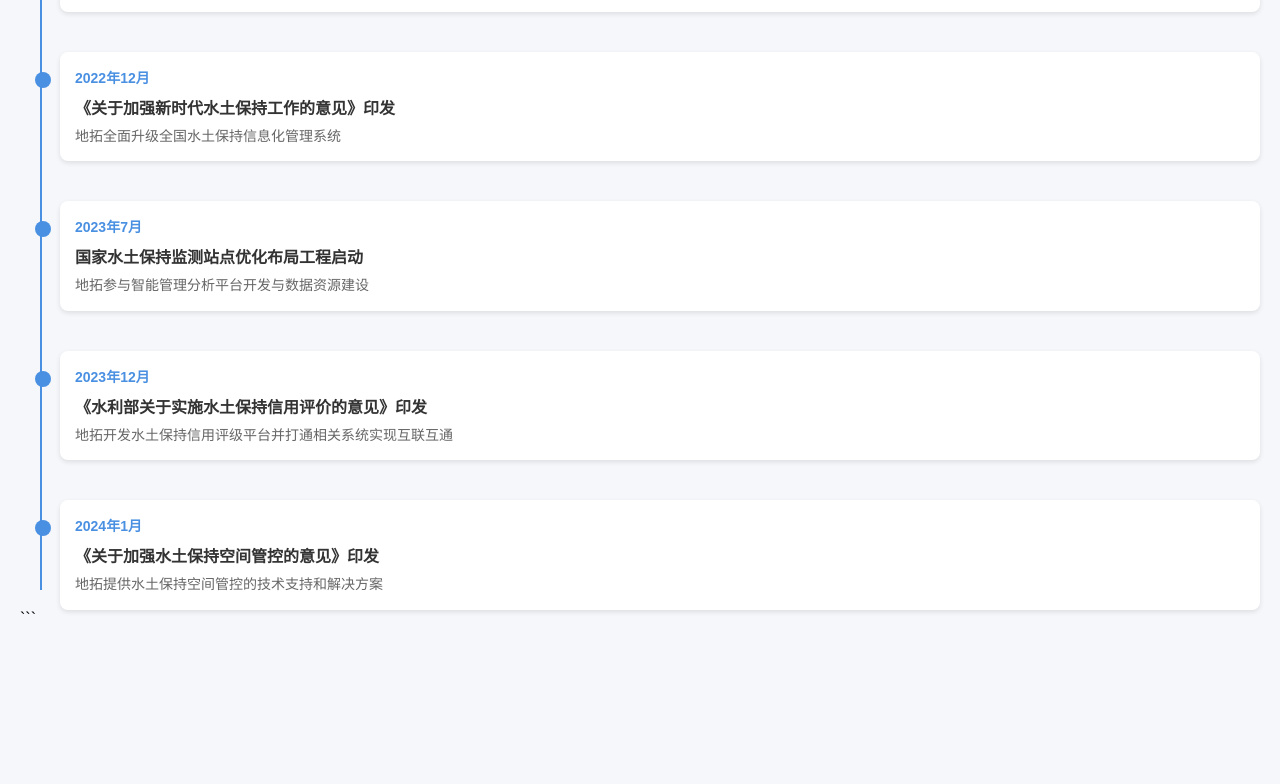
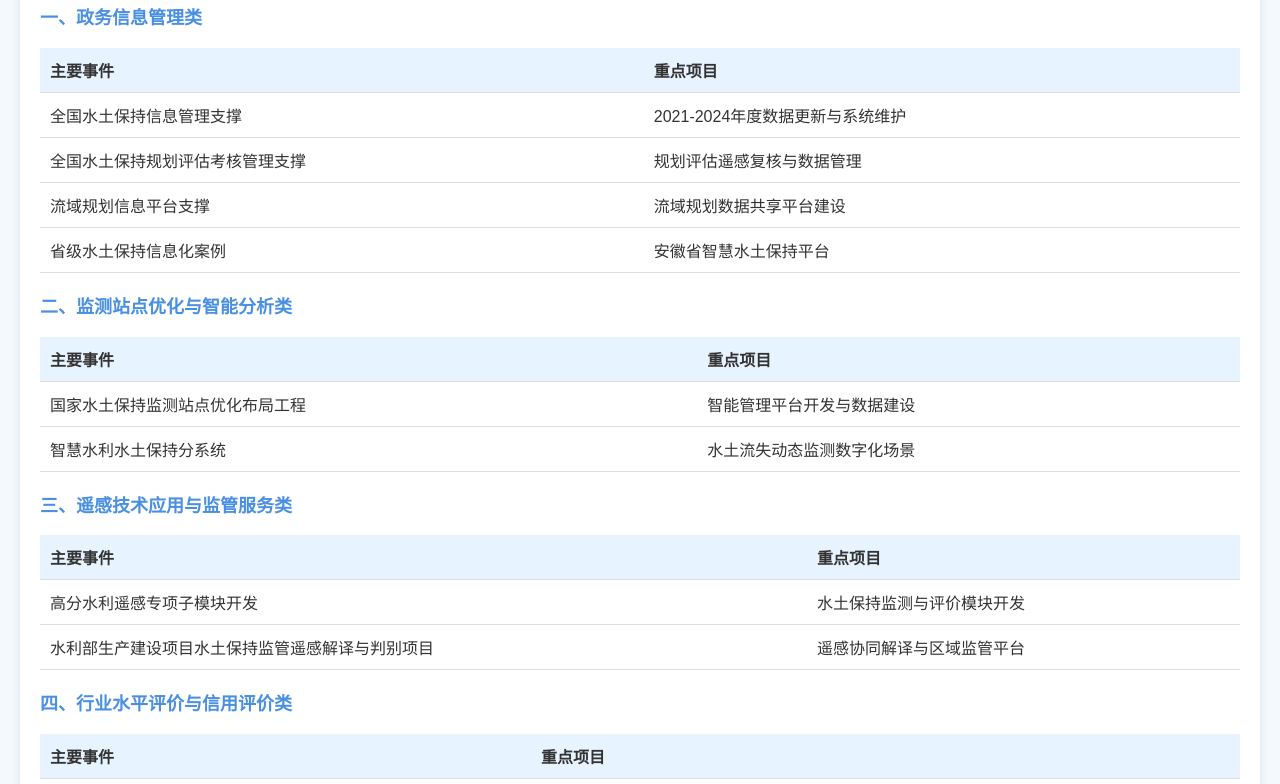
Before and after one commit to Tuxedow/time, a plain HTML site: page index.html in a window 1280 px wide. Shown: the part 136-920 px from the top of the page. Before the commit the page ends 800 px from the top, so only its background shows below. Drawn offline with Linux system fonts and the light colour scheme.

Commit message:
Add files via upload

````diff
--- a/index.html
+++ b/index.html
@@ -1,133 +1,134 @@
+好的，以下是修改后的HTML代码，标题和内容已按照要求调整：
+
 ```html
 <!DOCTYPE html>
-<html lang="zh-CN">
+<html lang="zh">
 <head>
     <meta charset="UTF-8">
     <meta name="viewport" content="width=device-width, initial-scale=1.0">
-    <title>水土保持时间线</title>
+    <title>地拓“十四五”重点项目一览</title>
     <style>
         body {
-            font-family: 'Arial', sans-serif;
-            background-color: #f5f7fa;
+            font-family: Arial, sans-serif;
+            line-height: 1.6;
             margin: 0;
             padding: 20px;
+            background-color: #f4f9fd;
+            color: #333;
         }
-        .timeline {
-            max-width: 100%;
+        .container {
+            max-width: 1200px;
             margin: 0 auto;
-            position: relative;
+            padding: 20px;
+            background-color: #fff;
+            border-radius: 8px;
+            box-shadow: 0 2px 10px rgba(0, 0, 0, 0.1);
         }
-        .timeline::before {
-            content: '';
-            position: absolute;
-            top: 20px;
-            bottom: 20px;
-            left: 20px;
-            width: 2px;
-            background-color: #4a90e2;
+        h1 {
+            text-align: center;
+            color: #333;
+            font-size: 24px;
+            margin-bottom: 20px;
         }
-        .event {
-            margin-bottom: 40px;
-            position: relative;
-            padding-left: 40px;
+        table {
+            width: 100%;
+            border-collapse: collapse;
+            margin-bottom: 20px;
         }
-        .event:last-child {
-            margin-bottom: 0;
+        th, td {
+            padding: 10px;
+            text-align: left;
+            border-bottom: 1px solid #ddd;
         }
-        .event-content {
-            background-color: white;
-            padding: 15px;
-            border-radius: 8px;
-            box-shadow: 0 2px 5px rgba(0, 0, 0, 0.1);
-            position: relative;
-            z-index: 1;
+        th {
+            background-color: #e7f3ff;
+            color: #333;
+            font-weight: bold;
         }
-        .event-date {
-            font-weight: bold;
+        tr:hover {
+            background-color: #f9f9f9;
+        }
+        .category {
+            font-size: 18px;
             color: #4a90e2;
-            margin-bottom: 8px;
-            font-size: 14px;
-        }
-        .event-title {
-            color: #333;
-            margin: 0 0 8px 0;
-            font-size: 16px;
-        }
-        .event-description {
-            color: #666;
-            margin: 0;
-            font-size: 14px;
-            line-height: 1.4;
-        }
-        .event-marker {
-            width: 16px;
-            height: 16px;
-            background-color: #4a90e2;
-            border-radius: 50%;
-            position: absolute;
-            left: 15px;
-            top: 20px;
-            z-index: 2;
-        }
-        @media (max-width: 768px) {
-            .timeline::before {
-                left: 15px;
-            }
-            .event {
-                padding-left: 35px;
-            }
-            .event-marker {
-                left: 10px;
-            }
         }
     </style>
 </head>
 <body>
-    <div class="timeline">
-        <div class="event">
-            <div class="event-marker"></div>
-            <div class="event-content">
-                <div class="event-date">2021年12月</div>
-                <h3 class="event-title">《水土保持“十四五”实施方案》印发</h3>
-                <p class="event-description">地拓启动智慧水土保持分系统1.0建设并开展数字化场景建设项目</p>
-            </div>
-        </div>
+    <div class="container">
+        <h1>地拓“十四五”重点项目一览</h1>
 
-        <div class="event">
-            <div class="event-marker"></div>
-            <div class="event-content">
-                <div class="event-date">2022年12月</div>
-                <h3 class="event-title">《关于加强新时代水土保持工作的意见》印发</h3>
-                <p class="event-description">地拓全面升级全国水土保持信息化管理系统</p>
-            </div>
-        </div>
+        <h2 class="category">一、政务信息管理类</h2>
+        <table>
+            <tr>
+                <th>主要事件</th>
+                <th>重点项目</th>
+            </tr>
+            <tr>
+                <td>全国水土保持信息管理支撑</td>
+                <td>2021-2024年度数据更新与系统维护</td>
+            </tr>
+            <tr>
+                <td>全国水土保持规划评估考核管理支撑</td>
+                <td>规划评估遥感复核与数据管理</td>
+            </tr>
+            <tr>
+                <td>流域规划信息平台支撑</td>
+                <td>流域规划数据共享平台建设</td>
+            </tr>
+            <tr>
+                <td>省级水土保持信息化案例</td>
+                <td>安徽省智慧水土保持平台</td>
+            </tr>
+        </table>
 
-        <div class="event">
-            <div class="event-marker"></div>
-            <div class="event-content">
-                <div class="event-date">2023年7月</div>
-                <h3 class="event-title">国家水土保持监测站点优化布局工程启动</h3>
-                <p class="event-description">地拓参与智能管理分析平台开发与数据资源建设</p>
-            </div>
-        </div>
+        <h2 class="category">二、监测站点优化与智能分析类</h2>
+        <table>
+            <tr>
+                <th>主要事件</th>
+                <th>重点项目</th>
+            </tr>
+            <tr>
+                <td>国家水土保持监测站点优化布局工程</td>
+                <td>智能管理平台开发与数据建设</td>
+            </tr>
+            <tr>
+                <td>智慧水利水土保持分系统</td>
+                <td>水土流失动态监测数字化场景</td>
+            </tr>
+        </table>
 
-        <div class="event">
-            <div class="event-marker"></div>
-            <div class="event-content">
-                <div class="event-date">2023年12月</div>
-                <h3 class="event-title">《水利部关于实施水土保持信用评价的意见》印发</h3>
-                <p class="event-description">地拓开发水土保持信用评级平台并打通相关系统实现互联互通</p>
-            </div>
-        </div>
+        <h2 class="category">三、遥感技术应用与监管服务类</h2>
+        <table>
+            <tr>
+                <th>主要事件</th>
+                <th>重点项目</th>
+            </tr>
+            <tr>
+                <td>高分水利遥感专项子模块开发</td>
+                <td>水土保持监测与评价模块开发</td>
+            </tr>
+            <tr>
+                <td>水利部生产建设项目水土保持监管遥感解译与判别项目</td>
+                <td>遥感协同解译与区域监管平台</td>
+            </tr>
+        </table>
 
-        <div class="event">
-            <div class="event-marker"></div>
-            <div class="event-content">
-                <div class="event-date">2024年1月</div>
-                <h3 class="event-title">《关于加强水土保持空间管控的意见》印发</h3>
-                <p class="event-description">地拓提供水土保持空间管控的技术支持和解决方案</p>
-            </div>
-        </div>
+        <h2 class="category">四、行业水平评价与信用评价类</h2>
+        <table>
+            <tr>
+                <th>主要事件</th>
+                <th>重点项目</th>
+            </tr>
+            <tr>
+                <td>水土保持水平评价管理</td>
+                <td>方案编制与监测单位水平评价系统</td>
+            </tr>
+            <tr>
+                <td>水土保持信用管理</td>
+                <td>信用管理平台建设</td>
+            </tr>
+        </table>
     </div>
 </body>
 </html>
````
